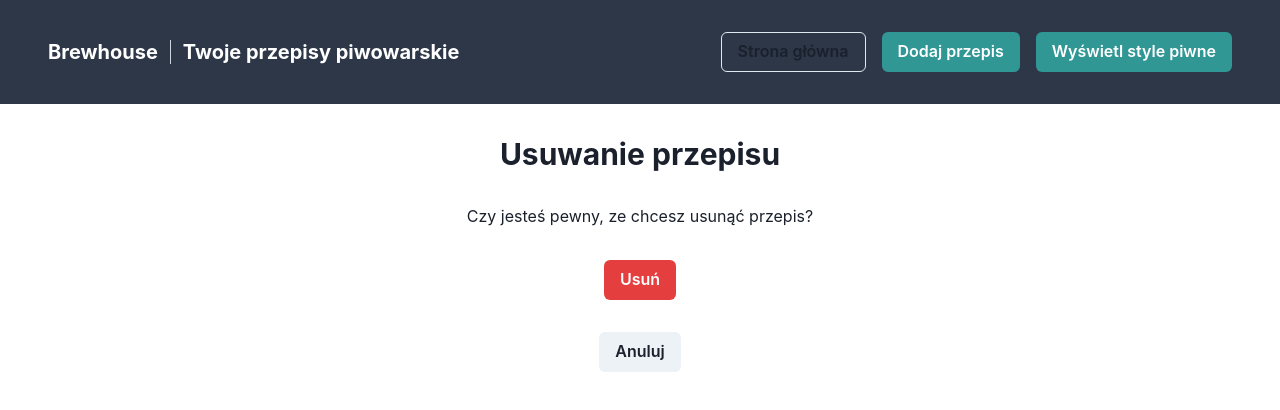
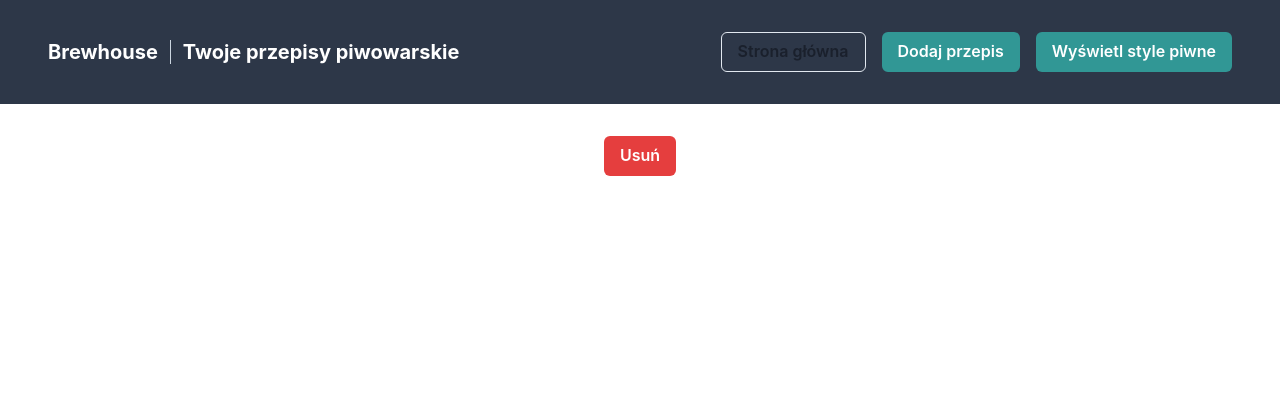
Before and after one commit to mnl187/brewhouse-spa, a React (Create React App) app: page /recipes/1/delete in a window 1280 px wide. Shown: the top 410 px of the page. Built offline with nearby package versions, Linux system fonts and the light colour scheme.

Commit message:
poprawa kodu  w komponencie DeleteRecipe, usunięcie zbędnych fragmentów dot. komunikatów związanych z walidacją usunięcia.

```diff
--- a/src/components/DeleteRecipe.jsx
+++ b/src/components/DeleteRecipe.jsx
@@ -1,20 +1,15 @@
-import {Heading, VStack, Text, Button} from "@chakra-ui/react";
+import {VStack, Button} from "@chakra-ui/react";
 import React from "react";
-import {useNavigate} from "react-router-dom";
+
 
 export const DeleteRecipe = ({recipe, onDelete}) => {
-    const navigate = useNavigate();
     const handleDelete = () => {
         onDelete(recipe._id);
-        navigate('/')
     }
 
     return (
         <VStack spacing="8" mx="auto" maxW="600px" my="8">
-            <Heading as="h2" size="lg">Usuwanie przepisu</Heading>
-            <Text>Czy jesteś pewny, ze chcesz usunąć przepis?</Text>
             <Button onClick={handleDelete} colorScheme="red">Usuń</Button>
-            <Button onClick={() => navigate('/')}>Anuluj</Button>
         </VStack>
 
     );
```
